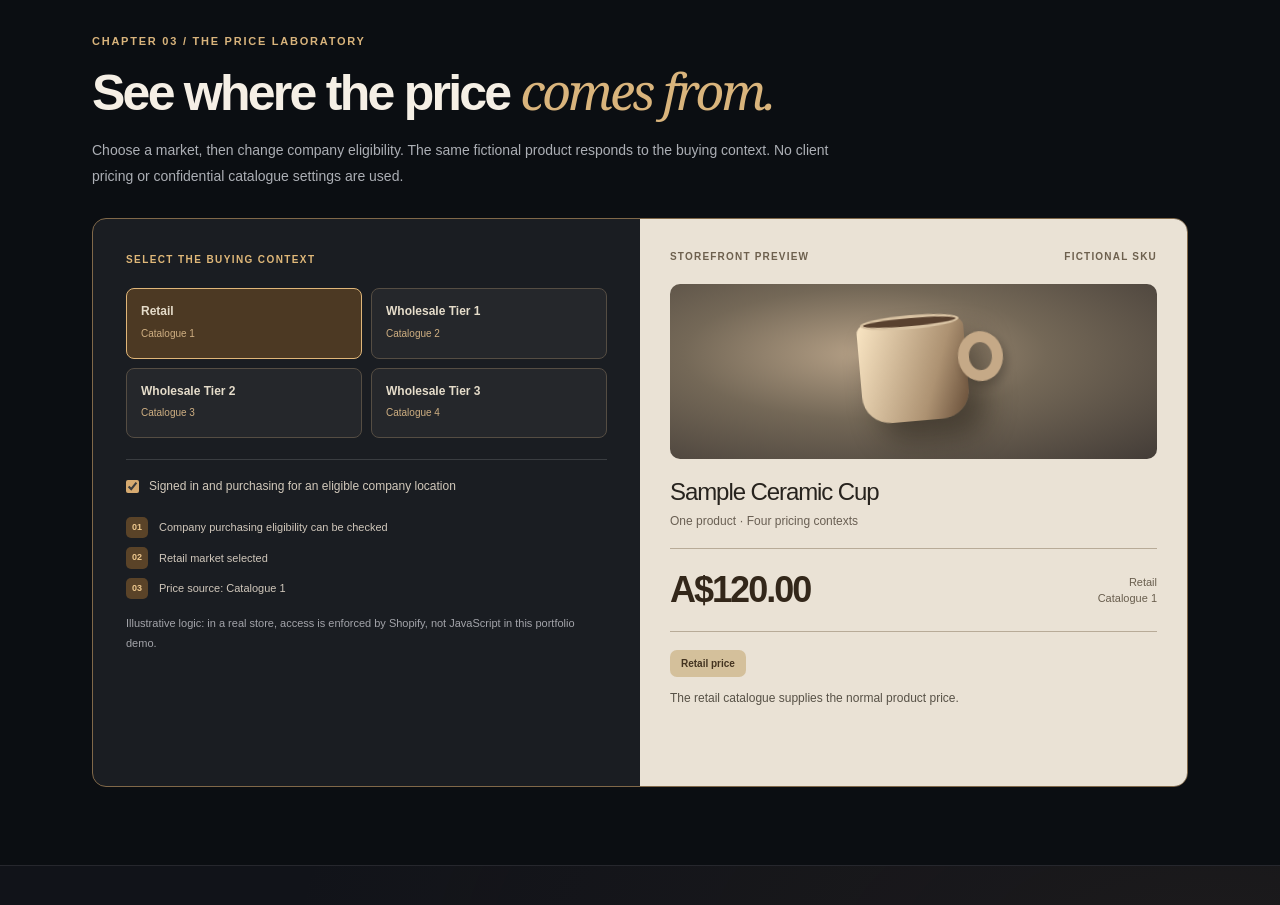
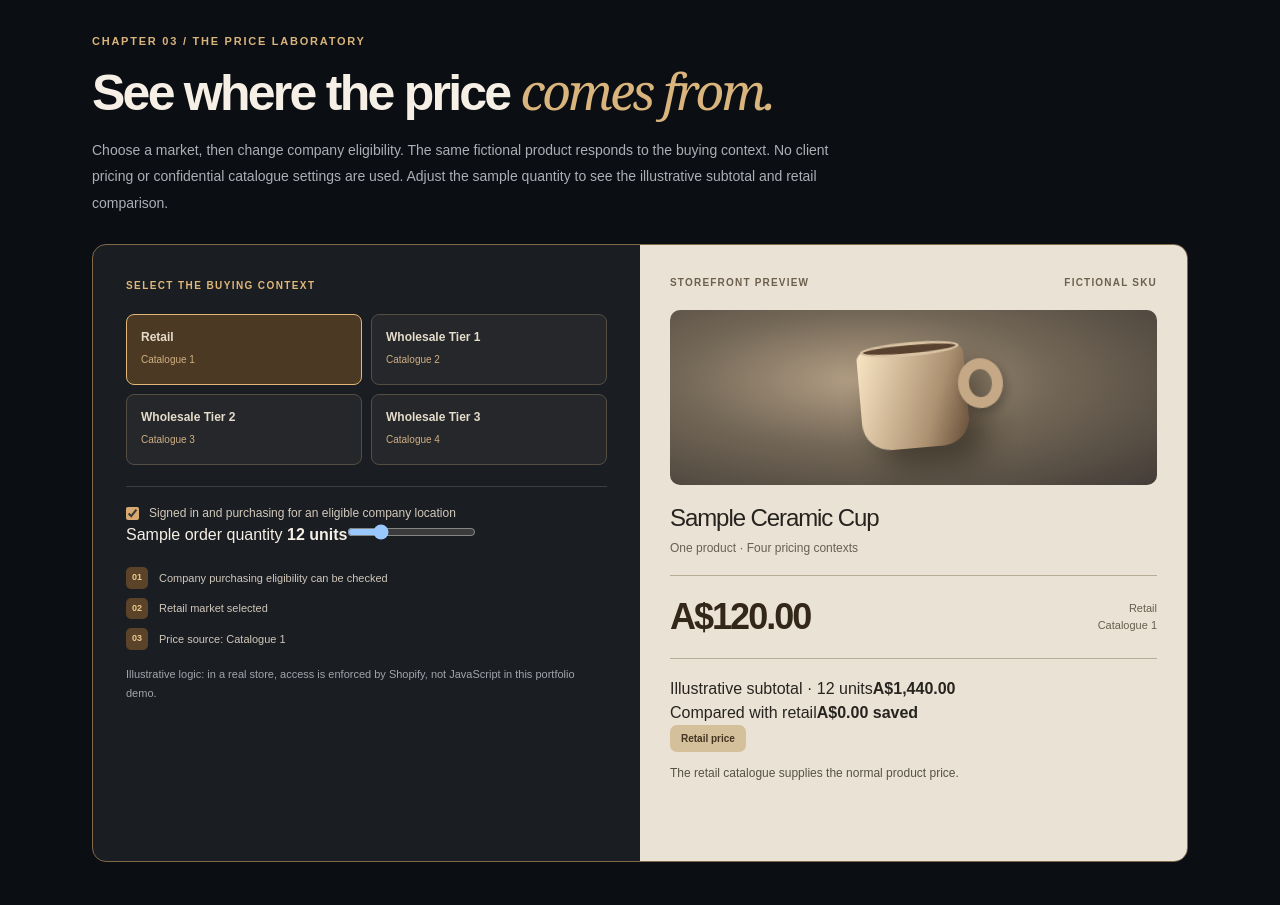
Before and after one commit to bonvallite/developer-portfolio, a Next.js app: page /b2b-modernisation in a window 1280 px wide. Shown: the part 2540-3445 px from the top of the page. Built offline with nearby package versions, Linux system fonts and the light colour scheme.

Commit message:
feat(b2b): add interactive fictional quantity and savings simulator

```diff
--- a/app/b2b-modernisation/CinematicB2B.tsx
+++ b/app/b2b-modernisation/CinematicB2B.tsx
@@ -63,6 +63,7 @@ const formatMoney = (n:number) => 'A$' + n.toLocaleString('en-AU',{minimumFracti
 export default function CinematicB2B(){
   const [marketIndex,setMarketIndex]=useState(0);
   const [eligible,setEligible]=useState(true);
+  const [quantity,setQuantity]=useState(12);
   const [journeyStep,setJourneyStep]=useState(0);
   const [historyMode,setHistoryMode]=useState<HistoryMode>('legacy');
   const [includeCustomerTags,setIncludeCustomerTags]=useState(false);
@@ -72,6 +73,10 @@ export default function CinematicB2B(){
   const requested = markets[marketIndex];
   const qualifies = marketIndex===0 || eligible;
   const applied = qualifies ? requested : markets[0];
+  // Fictional subtotal and savings are derived from the selected context, never from a client catalogue.
+  const retailSubtotal = markets[0].price * quantity;
+  const simulatedSubtotal = applied.price * quantity;
+  const simulatedSavings = retailSubtotal - simulatedSubtotal;
   const historyValue = (i:number) => {
     const m=monthly[i];
     if(historyMode==='legacy')return includeCustomerTags?m.broader:m.legacy;
@@ -189,7 +194,7 @@ export default function CinematicB2B(){
     <section id="price-lab" className="cb2b-section cb2b-wrap" aria-labelledby="price-title">
       <p className="cb2b-kicker">CHAPTER 03 / THE PRICE LABORATORY</p>
       <h2 id="price-title">See where the price <em>comes from.</em></h2>
-      <p className="cb2b-section-lede">Choose a market, then change company eligibility. The same fictional product responds to the buying context. No client pricing or confidential catalogue settings are used.</p>
+      <p className="cb2b-section-lede">Choose a market, then change company eligibility. The same fictional product responds to the buying context. No client pricing or confidential catalogue settings are used. Adjust the sample quantity to see the illustrative subtotal and retail comparison.</p>
       <div className="cb2b-lab">
         <div className="cb2b-lab-controls">
           <p className="cb2b-control-label">SELECT THE BUYING CONTEXT</p>
@@ -197,6 +202,8 @@ export default function CinematicB2B(){
             {markets.map((m,i)=><button key={m.name} type="button" onClick={()=>setMarketIndex(i)} aria-pressed={marketIndex===i}><strong>{m.name}</strong><small>{m.catalogue}</small></button>)}
           </div>
           <label className="cb2b-eligibility"><input type="checkbox" checked={eligible} onChange={e=>setEligible(e.target.checked)}/><span>Signed in and purchasing for an eligible company location</span></label>
+          <label className="cb2b-quantity-control" htmlFor="cb2b-quantity">Sample order quantity <strong>{quantity} units</strong></label>
+          <input id="cb2b-quantity" className="cb2b-quantity-range" type="range" min="1" max="50" step="1" value={quantity} onChange={e=>setQuantity(Number(e.target.value))}/>
           <div className="cb2b-rules" aria-live="polite">
             <p><span>01</span>{eligible?'Company purchasing eligibility can be checked':'No eligible company purchasing context'}</p>
             <p><span>02</span>{qualifies?requested.name+' market selected':'Wholesale context not available'}</p>
@@ -210,6 +217,7 @@ export default function CinematicB2B(){
           <h3>Sample Ceramic Cup</h3>
           <p>One product · Four pricing contexts</p>
           <div className="cb2b-product-price"><strong>{formatMoney(applied.price)}</strong><span>{applied.name}<br/>{applied.catalogue}</span></div>
+          <div className="cb2b-order-summary" aria-live="polite"><div><span>Illustrative subtotal · {quantity} units</span><strong>{formatMoney(simulatedSubtotal)}</strong></div><div><span>Compared with retail</span><strong>{formatMoney(simulatedSavings)} saved</strong></div></div>
           <span className="cb2b-product-badge">{!qualifies?'Retail fallback · demo':marketIndex===0?'Retail price':'Eligible company price'}</span>
           <p className="cb2b-product-explain" aria-live="polite">{!qualifies?'A wholesale market selection alone is not an entitlement. Without eligible company purchasing context, the demonstration displays retail pricing.':marketIndex===0?'The retail catalogue supplies the normal product price.':'The matched company market supplies the fictional trade price from '+applied.catalogue+'; no additional cart-pricing application is involved.'}</p>
         </div>
```
